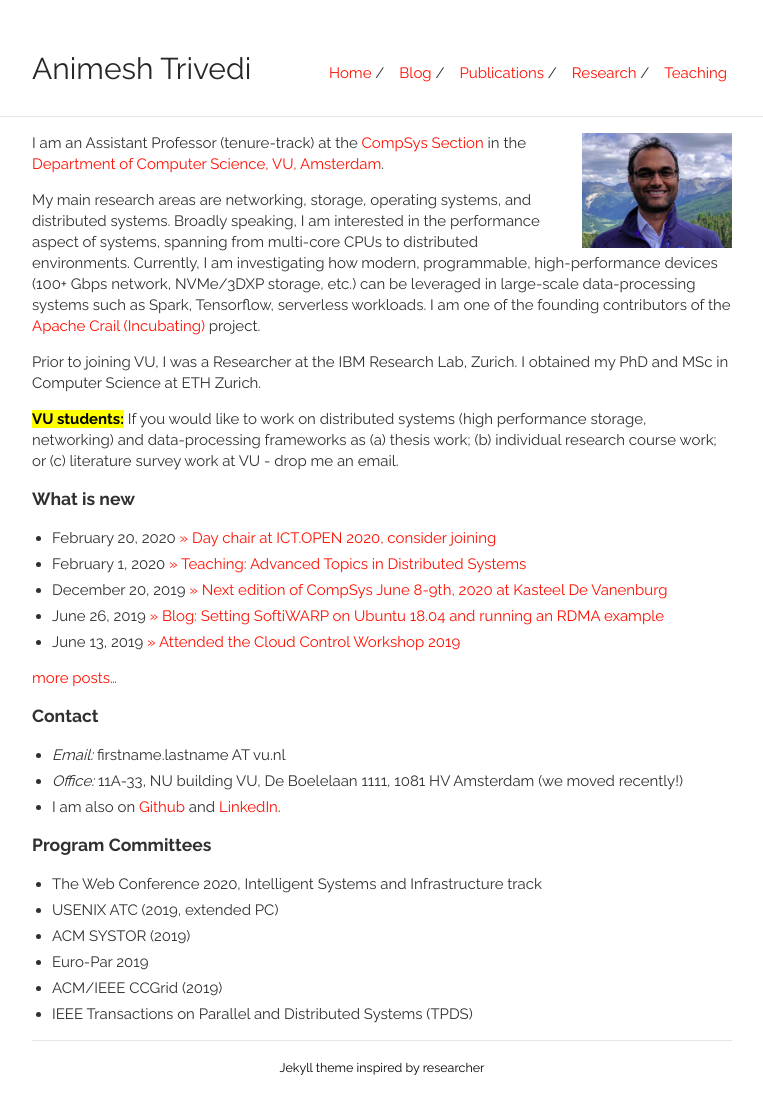
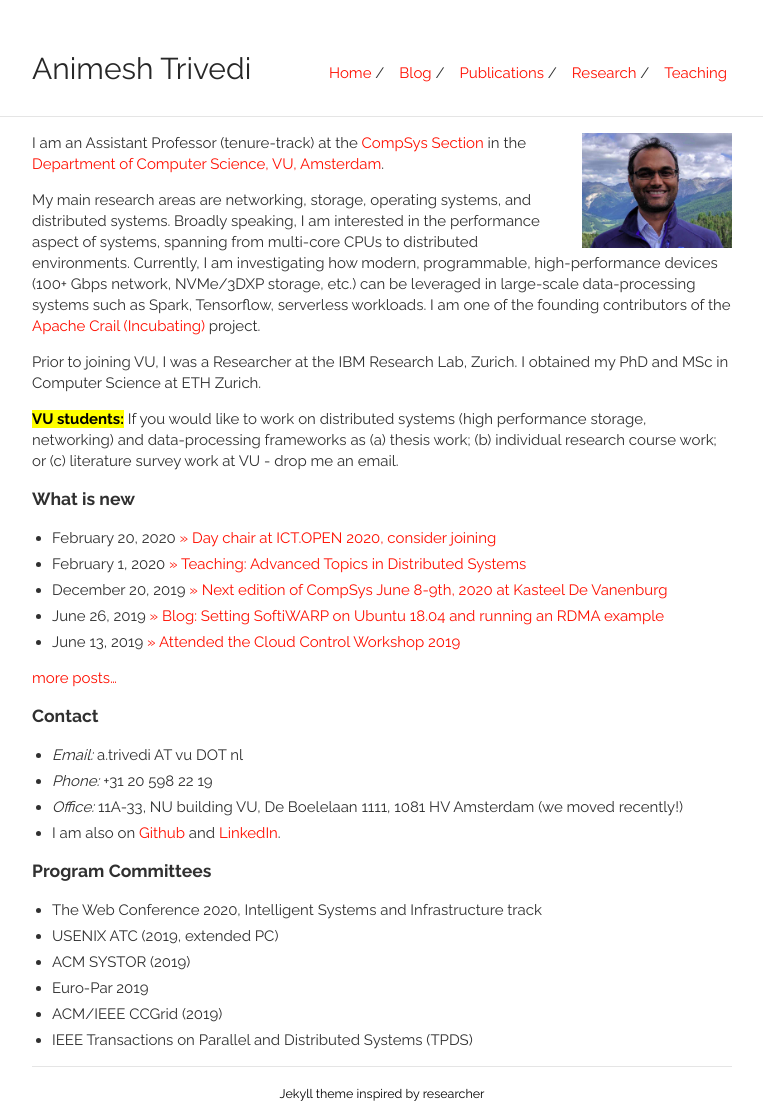
Before and after one commit to animeshtrivedi/animeshtrivedi.github.io, a Jekyll site: the page built from index.md, in a window 1280 px wide. Shown: the whole page, without its empty margins (258-1021 px from the left). Built offline with Jekyll 4.4.1, drawn with Linux system fonts in a browser that asks for light colours; before the commit the page ends 1078 px from its top, so only the background shows below that.

Commit message:
Update index.md

```diff
--- a/index.md
+++ b/index.md
@@ -39,7 +39,8 @@ Prior to joining VU, I was a Researcher at the IBM Research Lab, Zurich. I obtai
 {% endif %}
 
 ### Contact
-  * *Email:* firstname.lastname AT vu.nl
+  * *Email:* a.trivedi AT vu DOT nl
+  * *Phone:* +31 20 598 22 19
   * *Office:* 11A-33, NU building VU, De Boelelaan 1111, 1081 HV Amsterdam (we moved recently!)
   * I am also on [Github](https://github.com/animeshtrivedi) and [LinkedIn](https://ch.linkedin.com/in/animesh-trivedi-5407aa2).
 
```
